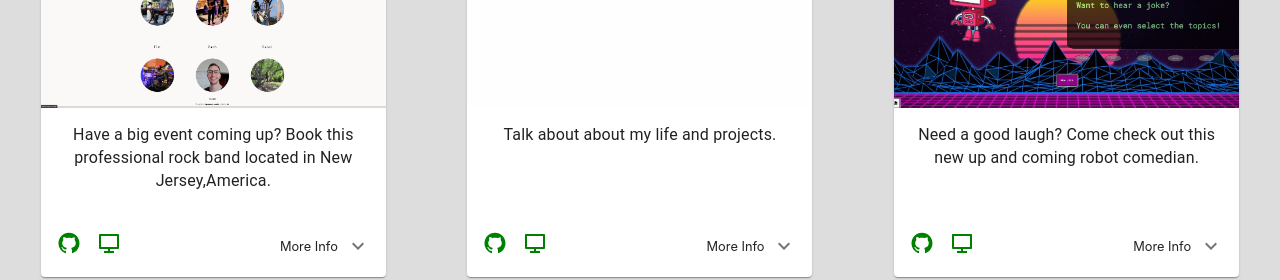
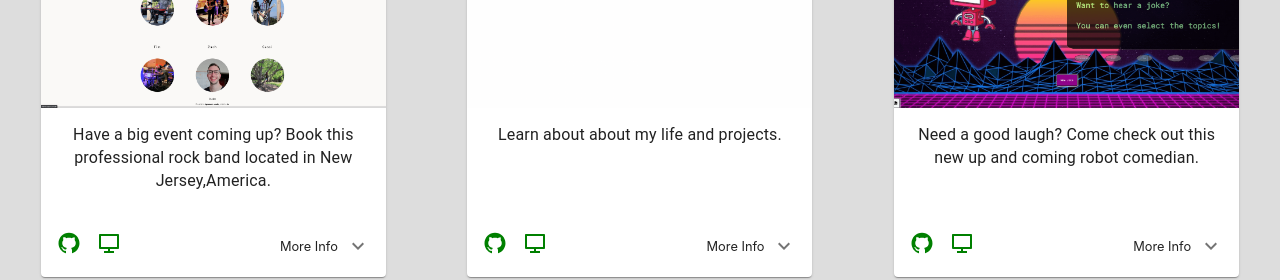
Before and after one commit to CliffordMorin/react-portfolio-1, a React (Create React App) app: page / in a window 1280 px wide. Shown: the part 2440-2720 px from the top of the page. Built offline with nearby package versions, Linux system fonts and the light colour scheme.

Commit message:
tech blog description change

```diff
--- a/src/Components/Projects/Projects.js
+++ b/src/Components/Projects/Projects.js
@@ -70,7 +70,7 @@ const Projects = (props) => {
         },
         {
           title: "My Tech Blog",
-          description: "Talk about about my life and projects.",
+          description: "Learn about about my life and projects.",
           image: blog,
           link: "https://zstoneblog.gatsbyjs.io",
           linkText: "Live Demo",
```
